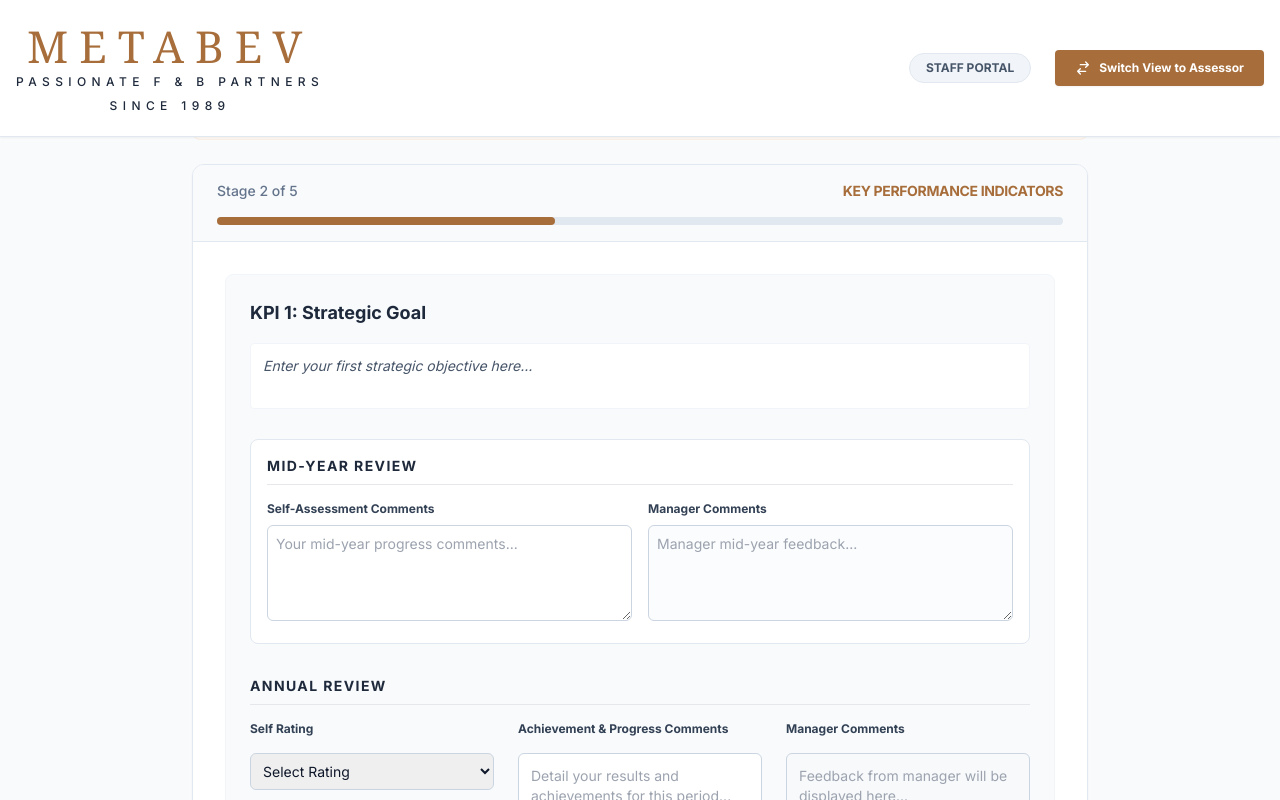
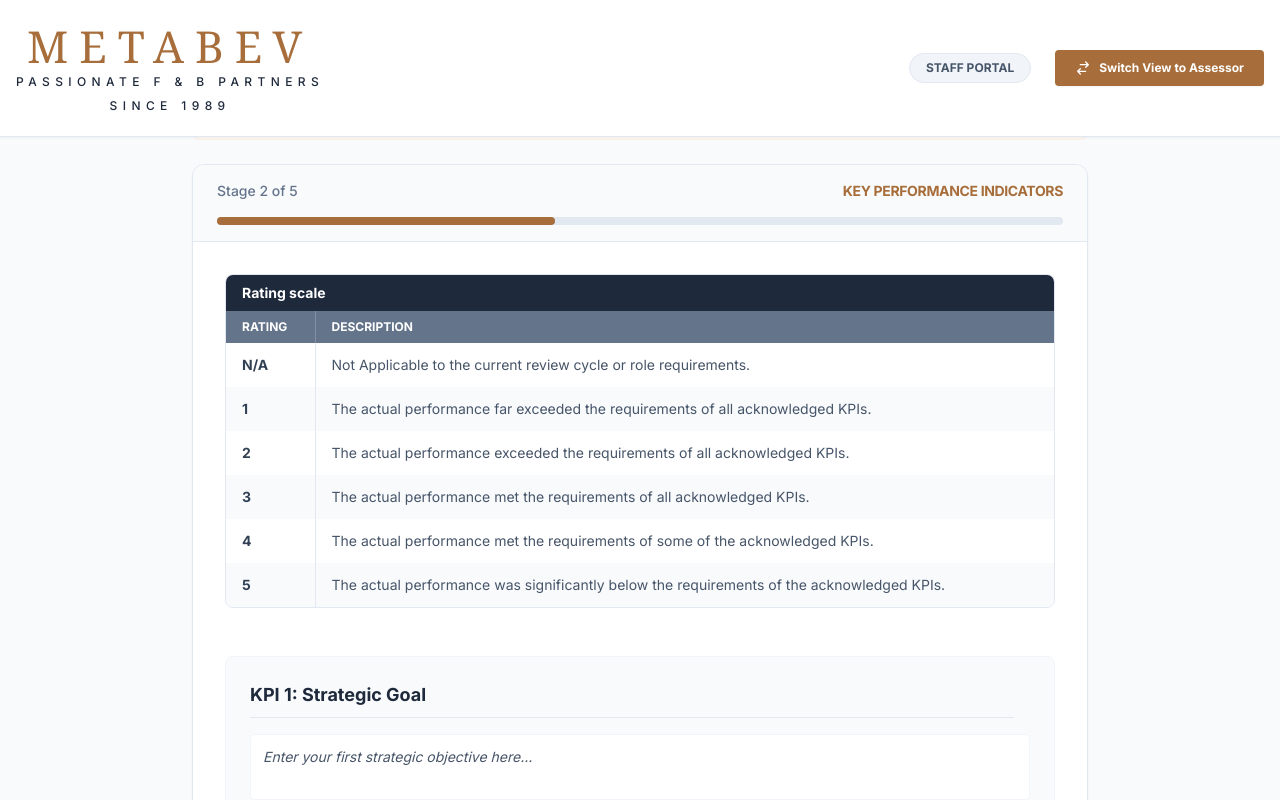
Before and after one commit to brianking74/MetaTrack, a React (Vite) app: page / in a window 1280 px wide. Both pictures are taken after a click on the button "Next Section". Shown: the part 211-1011 px from the top of the page. Built offline with nearby package versions, Linux system fonts and the light colour scheme.

Commit message:
refactor: Update rating scale and UI
Revises the rating scale enum and its associated descriptions for clarity and consistency. Includes a new rating scale summary table within the assessment form for improved user guidance. Also updates footer links for support and company branding.

```diff
--- a/components/AssessmentForm.tsx
+++ b/components/AssessmentForm.tsx
@@ -81,7 +81,7 @@ const AssessmentForm: React.FC<AssessmentFormProps> = ({ initialData, onSave, on
         ))}
       </select>
       {currentRating && (
-        <p className="text-xs text-slate-500 italic">{RATING_DESCRIPTIONS[currentRating]}</p>
+        <p className="text-[10px] text-slate-500 italic mt-1 leading-tight">{RATING_DESCRIPTIONS[currentRating]}</p>
       )}
     </div>
   );
@@ -130,10 +130,31 @@ const AssessmentForm: React.FC<AssessmentFormProps> = ({ initialData, onSave, on
         {/* Stage 2: KPIs */}
         {currentStage === 1 && (
           <div className="space-y-10">
+            {/* Rating Scale Summary Table */}
+            <div className="mb-12 overflow-hidden border border-slate-200 rounded-lg">
+              <div className="bg-slate-800 text-white px-4 py-2 font-bold text-sm">Rating scale</div>
+              <table className="w-full text-left border-collapse">
+                <thead className="bg-slate-500 text-white">
+                  <tr>
+                    <th className="px-4 py-2 text-xs font-bold uppercase border-r border-white/20">Rating</th>
+                    <th className="px-4 py-2 text-xs font-bold uppercase">Description</th>
+                  </tr>
+                </thead>
+                <tbody className="text-sm">
+                  {Object.values(Rating).map((r, i) => (
+                    <tr key={r} className={i % 2 === 0 ? 'bg-white' : 'bg-slate-50'}>
+                      <td className="px-4 py-3 font-bold text-slate-700 border-r border-slate-200 whitespace-nowrap">{r.split(' - ')[0]}</td>
+                      <td className="px-4 py-3 text-slate-600">{RATING_DESCRIPTIONS[r]}</td>
+                    </tr>
+                  ))}
+                </tbody>
+              </table>
+            </div>
+
             {formData.kpis.map((kpi, idx) => (
               <div key={kpi.id} className="p-6 bg-slate-50 rounded-lg border border-slate-100">
                 <div className="flex justify-between items-start mb-4">
-                  <div className="flex-1 mr-4">
+                  <div className="flex-1 mr-4 border-b border-slate-200 pb-2">
                     <input
                       type="text"
                       value={kpi.title}
@@ -153,10 +174,10 @@ const AssessmentForm: React.FC<AssessmentFormProps> = ({ initialData, onSave, on
 
                 {/* Mid-Year Review Section */}
                 <div className="mb-8 p-4 bg-white rounded-lg border border-slate-200">
-                  <h4 className="text-sm font-black text-slate-800 uppercase tracking-widest mb-4 border-b pb-2">Mid-Year Review</h4>
+                  <h4 className="text-xs font-black text-slate-800 uppercase tracking-widest mb-4 border-b pb-2">Mid-Year Review</h4>
                   <div className="grid grid-cols-1 md:grid-cols-2 gap-4">
                     <div className="space-y-2">
-                      <label className="block text-xs font-bold text-slate-700">Self-Assessment Comments</label>
+                      <label className="block text-[10px] font-bold text-slate-700 uppercase">Self-Assessment Comments</label>
                       <textarea
                         value={kpi.midYearSelfComments || ''}
                         onChange={(e) => updateKPI(kpi.id, { midYearSelfComments: e.target.value })}
@@ -165,7 +186,7 @@ const AssessmentForm: React.FC<AssessmentFormProps> = ({ initialData, onSave, on
                       />
                     </div>
                     <div className="space-y-2">
-                      <label className="block text-xs font-bold text-slate-700">Manager Comments</label>
+                      <label className="block text-[10px] font-bold text-slate-700 uppercase">Manager Comments</label>
                       <textarea
                         value={kpi.midYearManagerComments || ''}
                         onChange={(e) => updateKPI(kpi.id, { midYearManagerComments: e.target.value })}
@@ -178,14 +199,14 @@ const AssessmentForm: React.FC<AssessmentFormProps> = ({ initialData, onSave, on
 
                 {/* Annual Review Section */}
                 <div>
-                  <h4 className="text-sm font-black text-slate-800 uppercase tracking-widest mb-4 border-b pb-2">Annual Review</h4>
+                  <h4 className="text-xs font-black text-slate-800 uppercase tracking-widest mb-4 border-b pb-2">Annual Review</h4>
                   <div className="grid grid-cols-1 lg:grid-cols-3 gap-6">
                     <div className="space-y-4">
-                      <label className="block text-xs font-bold text-slate-700">Self Rating</label>
+                      <label className="block text-[10px] font-bold text-slate-700 uppercase">Self Rating</label>
                       {renderRatingSelect(kpi.selfRating, (r) => updateKPI(kpi.id, { selfRating: r }))}
                     </div>
                     <div className="space-y-4">
-                      <label className="block text-xs font-bold text-slate-700">Achievement & Progress Comments</label>
+                      <label className="block text-[10px] font-bold text-slate-700 uppercase">Achievement Comments</label>
                       <textarea
                         value={kpi.selfComments || ''}
                         onChange={(e) => updateKPI(kpi.id, { selfComments: e.target.value })}
@@ -194,12 +215,12 @@ const AssessmentForm: React.FC<AssessmentFormProps> = ({ initialData, onSave, on
                       />
                     </div>
                     <div className="space-y-4">
-                      <label className="block text-xs font-bold text-slate-700">Manager Comments</label>
+                      <label className="block text-[10px] font-bold text-slate-700 uppercase">Manager Comments</label>
                       <textarea
                         value={kpi.managerComments || ''}
                         onChange={(e) => updateKPI(kpi.id, { managerComments: e.target.value })}
                         className="w-full border border-slate-300 rounded-md p-3 text-sm focus:ring-2 focus:ring-brand-500 outline-none h-32 bg-slate-50/50"
-                        placeholder="Feedback from manager will be displayed here..."
+                        placeholder="Feedback from manager..."
                       />
                     </div>
                   </div>
--- a/components/Layout.tsx
+++ b/components/Layout.tsx
@@ -76,10 +76,15 @@ const Layout: React.FC<LayoutProps> = ({ children, title, role, onRoleSwitch })
       <footer className="bg-white border-t border-slate-200 py-10">
         <div className="max-w-7xl mx-auto px-4 flex flex-col md:flex-row justify-between items-center gap-6">
           <div className="text-sm text-slate-500 font-medium">
-            &copy; 2025 Barkhams Digital
+            &copy; 2025 <a href="https://www.barkhamsdigital.com/" target="_blank" rel="noopener noreferrer" className="hover:text-brand-600 transition-colors underline decoration-slate-200 underline-offset-4">Barkhams Digital</a>
           </div>
           <div className="flex gap-8 text-[10px] font-bold text-slate-400 uppercase tracking-widest">
-            <span className="hover:text-brand-600 transition-colors cursor-help">Technical Support</span>
+            <a
+              href="mailto:barkhams.digital@gmail.com"
+              className="hover:text-brand-600 transition-colors cursor-pointer border-b border-transparent hover:border-brand-600 pb-0.5"
+            >
+              Technical Support
+            </a>
           </div>
         </div>
       </footer>
--- a/constants.ts
+++ b/constants.ts
@@ -2,14 +2,12 @@
 import { Rating, Competency, KPI } from './types.ts';
 
 export const RATING_DESCRIPTIONS: Record<Rating, string> = {
-  [Rating.NA]: 'Not Applicable',
-  [Rating.OUTSTANDING]: 'The performance far exceeded the requirements of all acknowledged KPIs.',
-  [Rating.EXCEEDED]: 'The performance exceeded the requirements of all acknowledged KPIs.',
-  [Rating.MODERATELY_EXCEEDED]: 'The performance met the requirements and even exceeded some of them.',
-  [Rating.MET]: 'The performance met the requirements of all acknowledged KPIs.',
-  [Rating.PARTIALLY_MET]: 'The performance met the requirements of some acknowledged KPIs.',
-  [Rating.MARGINAL]: 'The performance was below requirements.',
-  [Rating.UNACCEPTABLE]: 'The performance was significantly below requirements.'
+  [Rating.NA]: 'Not Applicable to the current review cycle or role requirements.',
+  [Rating.OUTSTANDING]: 'The actual performance far exceeded the requirements of all acknowledged KPIs.',
+  [Rating.EXCEEDS]: 'The actual performance exceeded the requirements of all acknowledged KPIs.',
+  [Rating.MEETS]: 'The actual performance met the requirements of all acknowledged KPIs.',
+  [Rating.PARTIALLY_MEETS]: 'The actual performance met the requirements of some of the acknowledged KPIs.',
+  [Rating.NOT_MET]: 'The actual performance was significantly below the requirements of the acknowledged KPIs.'
 };
 
 export const INITIAL_KPIS: KPI[] = [
--- a/types.ts
+++ b/types.ts
@@ -1,13 +1,11 @@
 
 export enum Rating {
+  NA = 'N/A - Not Applicable',
   OUTSTANDING = '1 - Outstanding',
-  EXCEEDED = '2 - Exceeded requirements',
-  MODERATELY_EXCEEDED = '3M - Moderately exceeded requirements',
-  MET = '3 - Met requirements',
-  PARTIALLY_MET = '3P - Partially met requirements',
-  MARGINAL = '4 - Marginal',
-  UNACCEPTABLE = '5 - Unacceptable',
-  NA = 'N/A'
+  EXCEEDS = '2 - Exceeds requirements',
+  MEETS = '3 - Meets requirements',
+  PARTIALLY_MEETS = '4 - Partially meets requirements',
+  NOT_MET = '5 - Requirements not met'
 }
 
 export type Role = 'employee' | 'admin';
```
